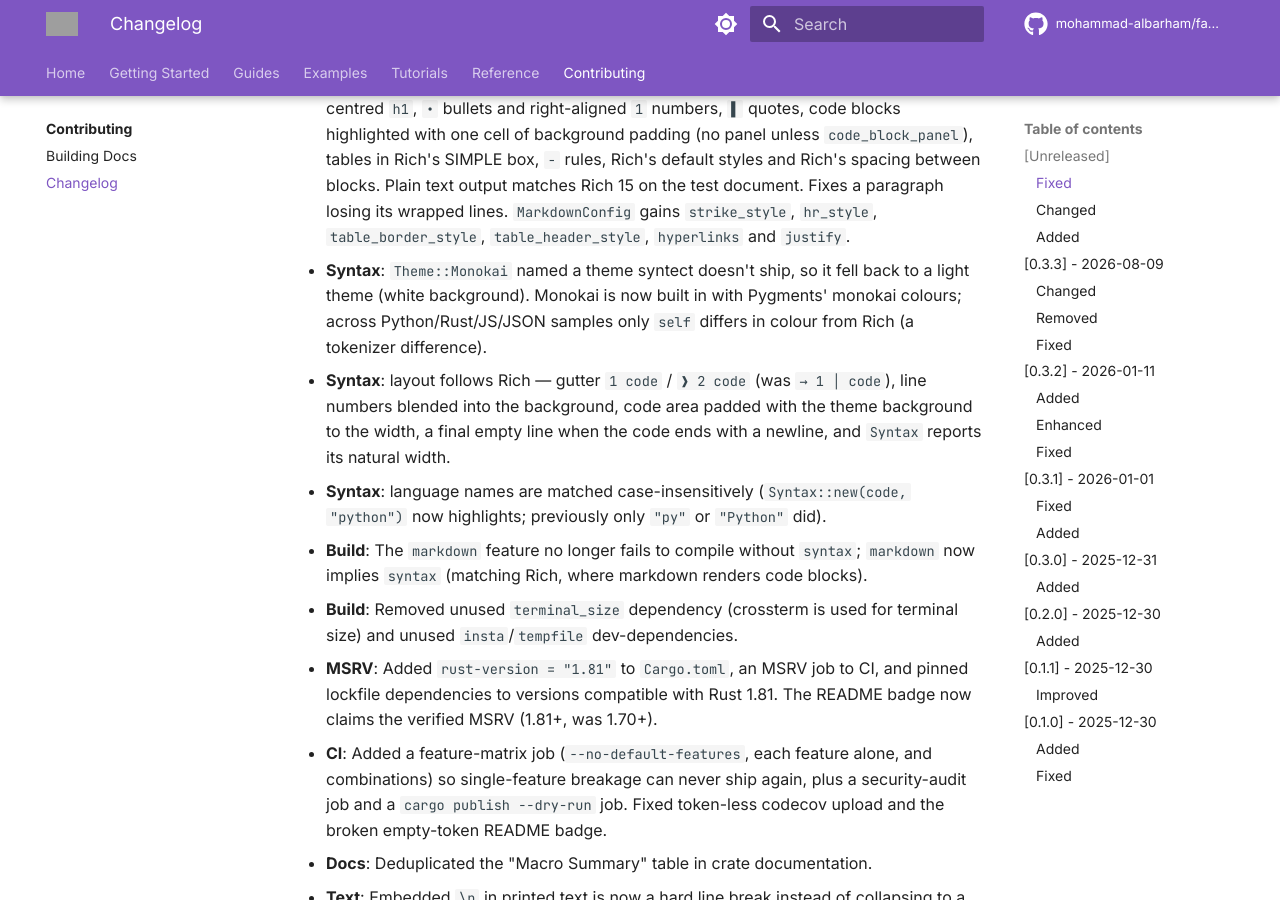
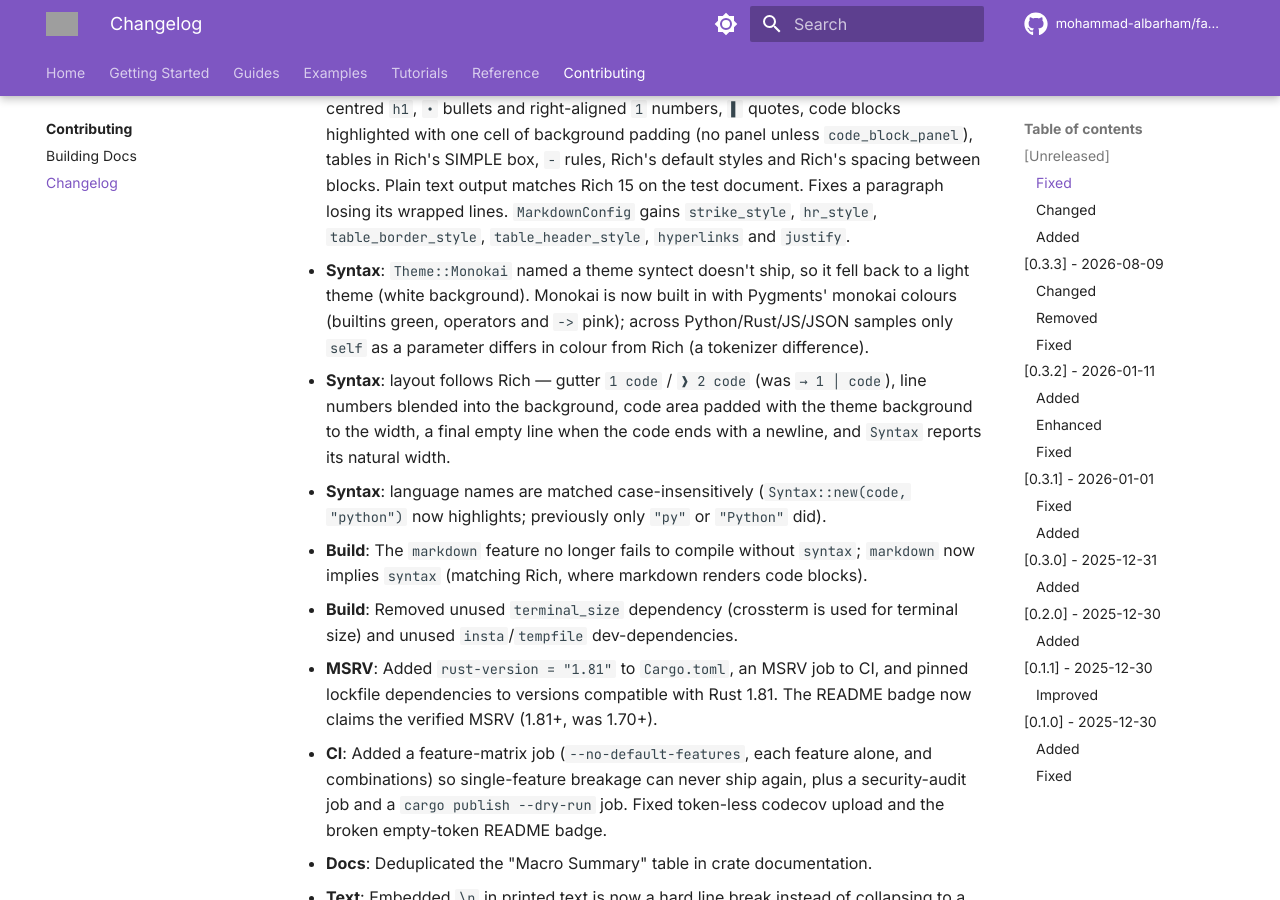
Before and after one commit to mohammad-albarham/fast-rich, an MkDocs documentation site: the page built from docs/CHANGELOG.md, in a window 1280 px wide and 900 px high, scrolled down 777 px. Built offline with MkDocs 1.6.1 and Material for MkDocs 9.7.7, drawn with Linux system fonts in a browser that asks for light colours; comment, search, counter and statistics services are not loaded; grey boxes are pictures that could not be loaded.

Commit message:
fix(syntax): Monokai colours for builtins and the -> arrow
Pygments' monokai colours builtins (int, range, print) green and the
return-annotation arrow as an operator (pink); map support.type,
support.function.builtin and punctuation.separator.annotation.return
accordingly.

```diff
--- a/docs/CHANGELOG.md
+++ b/docs/CHANGELOG.md
@@ -34,8 +34,9 @@
   `hyperlinks` and `justify`.
 - **Syntax**: `Theme::Monokai` named a theme syntect doesn't ship, so it fell
   back to a light theme (white background). Monokai is now built in with
-  Pygments' monokai colours; across Python/Rust/JS/JSON samples only
-  `self` differs in colour from Rich (a tokenizer difference).
+  Pygments' monokai colours (builtins green, operators and `->` pink); across
+  Python/Rust/JS/JSON samples only `self` as a parameter differs in colour
+  from Rich (a tokenizer difference).
 - **Syntax**: layout follows Rich — gutter `  1 code` / `❱ 2 code` (was
   `→ 1 │ code`), line numbers blended into the background, code area padded
   with the theme background to the width, a final empty line when the code
```
Also changed, not shown: 1 other file.
